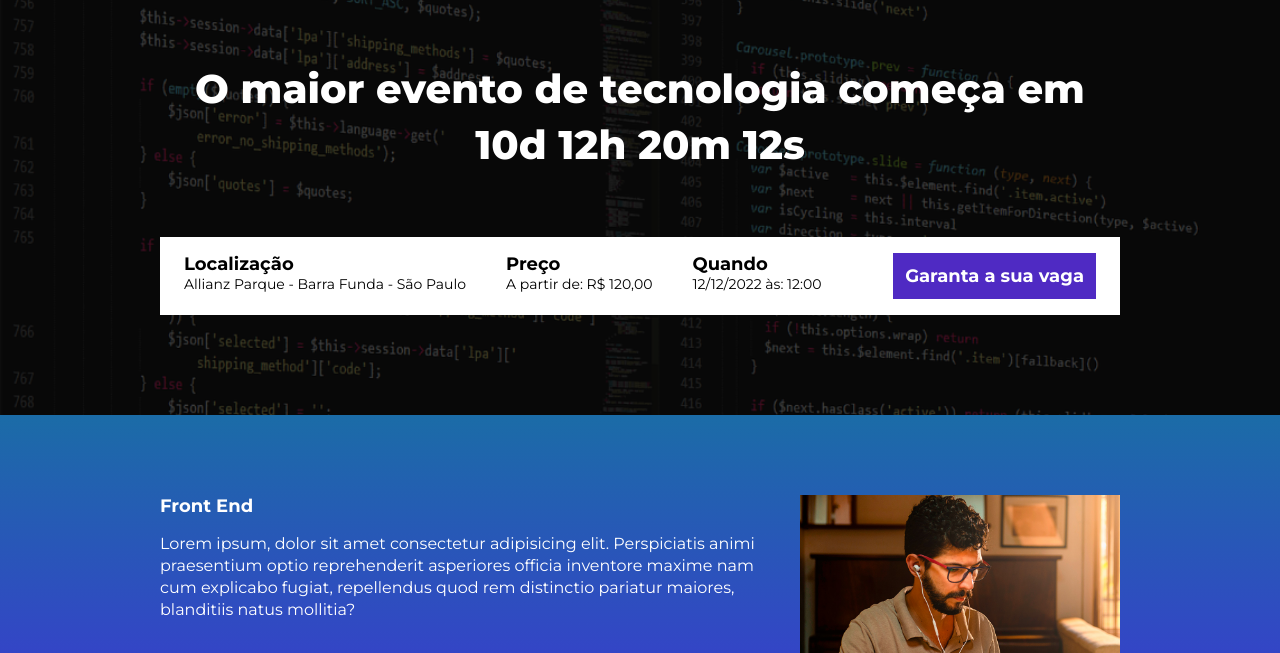
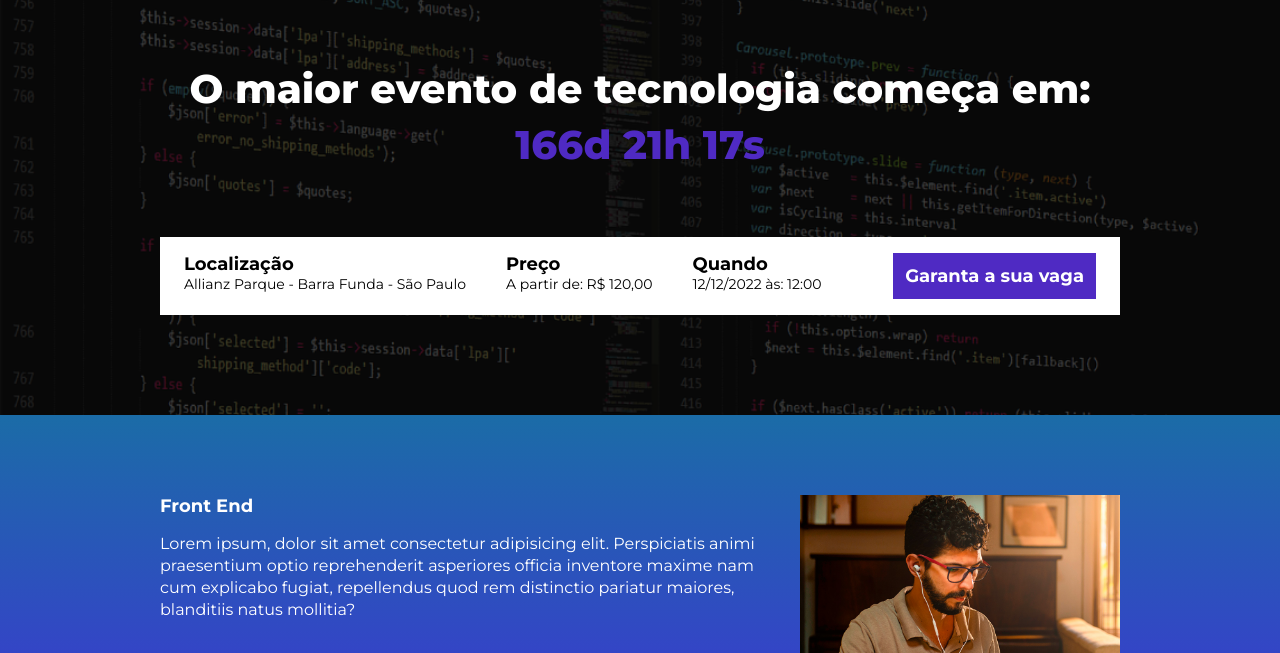
Before and after one commit to ViniciusCssHtml/ebac_tac_talks, a website built with Parcel: page src/index.html in a window 1280 px wide. Shown: the part 147-800 px from the top of the page. Built offline with nearby package versions, Linux system fonts and the light colour scheme.

Commit message:
Projeto Finalizado

```diff
--- a/package.json
+++ b/package.json
@@ -2,9 +2,9 @@
   "name": "evento",
   "version": "1.0.0",
   "description": "",
-  "main": "index.js",
   "scripts": {
     "dev": "parcel src/index.html src/styles/main.scss src/scripts/script.js",
+    "build": "parcel build src/index.html",
     "test": "echo \"Error: no test specified\" && exit 1"
   },
   "keywords": [],
--- a/src/index.html
+++ b/src/index.html
@@ -13,7 +13,7 @@
   <header class="hero">
     <div class="container">
       <img src="./images/ebac_logo.svg" alt="ebac_logo" class="hero__logo">
-      <p class="hero__text">O maior evento de tecnologia começa em 10d 12h 20m 12s</p>
+      <p class="hero__text">O maior evento de tecnologia começa em: <br><span id="contador"></span></p>
 
       <div class="infos-bar">
         <ul class="infos-bar__infos">
@@ -49,7 +49,7 @@
         <h2 class="event__details__title">UX UI</h2>
         <p class="event__details__text">Lorem ipsum, dolor sit amet consectetur adipisicing elit. Perspiciatis animi praesentium optio reprehenderit asperiores officia inventore maxime nam cum explicabo fugiat, repellendus quod rem distinctio pariatur maiores, blanditiis natus mollitia?</p>
       </div>
-      <img src="./images/frontend.png" alt="frontend" class="event__image">
+      <img src="./images/ui-ux.png" alt="ui-ux" class="event__image">
     </div>
   </section>
   <section class="event event--data-science">
@@ -58,7 +58,7 @@
         <h2 class="event__details__title">Dara Science</h2>
         <p class="event__details__text">Lorem ipsum, dolor sit amet consectetur adipisicing elit. Perspiciatis animi praesentium optio reprehenderit asperiores officia inventore maxime nam cum explicabo fugiat, repellendus quod rem distinctio pariatur maiores, blanditiis natus mollitia?</p>
       </div>
-      <img src="./images/frontend.png" alt="frontend" class="event__image">
+      <img src="./images/data.png" alt="data science" class="event__image">
     </div>
   </section>
   <section class="event event--backend   event--image-left">
@@ -67,7 +67,7 @@
         <h2 class="event__details__title">Backend</h2>
         <p class="event__details__text">Lorem ipsum, dolor sit amet consectetur adipisicing elit. Perspiciatis animi praesentium optio reprehenderit asperiores officia inventore maxime nam cum explicabo fugiat, repellendus quod rem distinctio pariatur maiores, blanditiis natus mollitia?</p>
       </div>
-      <img src="./images/frontend.png" alt="frontend" class="event__image">
+      <img src="./images/backend.png" alt="backend" class="event__image">
     </div>
   </section>
   <script src="https://unpkg.com/aos@next/dist/aos.js"></script>
--- a/src/scripts/script.js
+++ b/src/scripts/script.js
@@ -1 +1,29 @@
 AOS.init();
+
+const dataEvento = new Date("Dec 12 2023 19:00:00");
+const timeStempEvento = dataEvento.getTime();
+
+const contaTempo = setInterval(() => {
+  const agora = new Date();
+  const timeAtual = agora.getTime();
+  const distEvento = timeStempEvento - timeAtual;
+
+  const diaEmMs = 1000 * 60 * 60 * 24;
+  const horaEmMs = 1000 * 60 * 60;
+  const minutosEmMs = 1000 * 60;
+
+  const diasAteEvento = Math.floor(distEvento / diaEmMs);
+  const horasEvento = Math.floor((distEvento % diaEmMs) / horaEmMs);
+  const minutosEvento = Math.floor((distEvento % horaEmMs) / minutosEmMs);
+  const segundosEvento = Math.floor((distEvento % minutosEmMs) / 1000);
+
+  document.getElementById(
+    "contador"
+  ).innerHTML = `${diasAteEvento}d ${horasEvento}h ${segundosEvento}s`;
+
+  if (distEvento < 0) {
+    clearInterval(contaTempo);
+    document.getElementById("contador").innerHTML = " Evento Expirado";
+  }
+  //console.log(diasAteEvento, horasEvento, minutosEvento, segundosEvento);
+}, 1000);
--- a/src/styles/main.scss
+++ b/src/styles/main.scss
@@ -27,3 +27,7 @@
     max-width: 90%;
   }
 }
+
+#contador {
+  color: #4f2ac3;
+}
```
